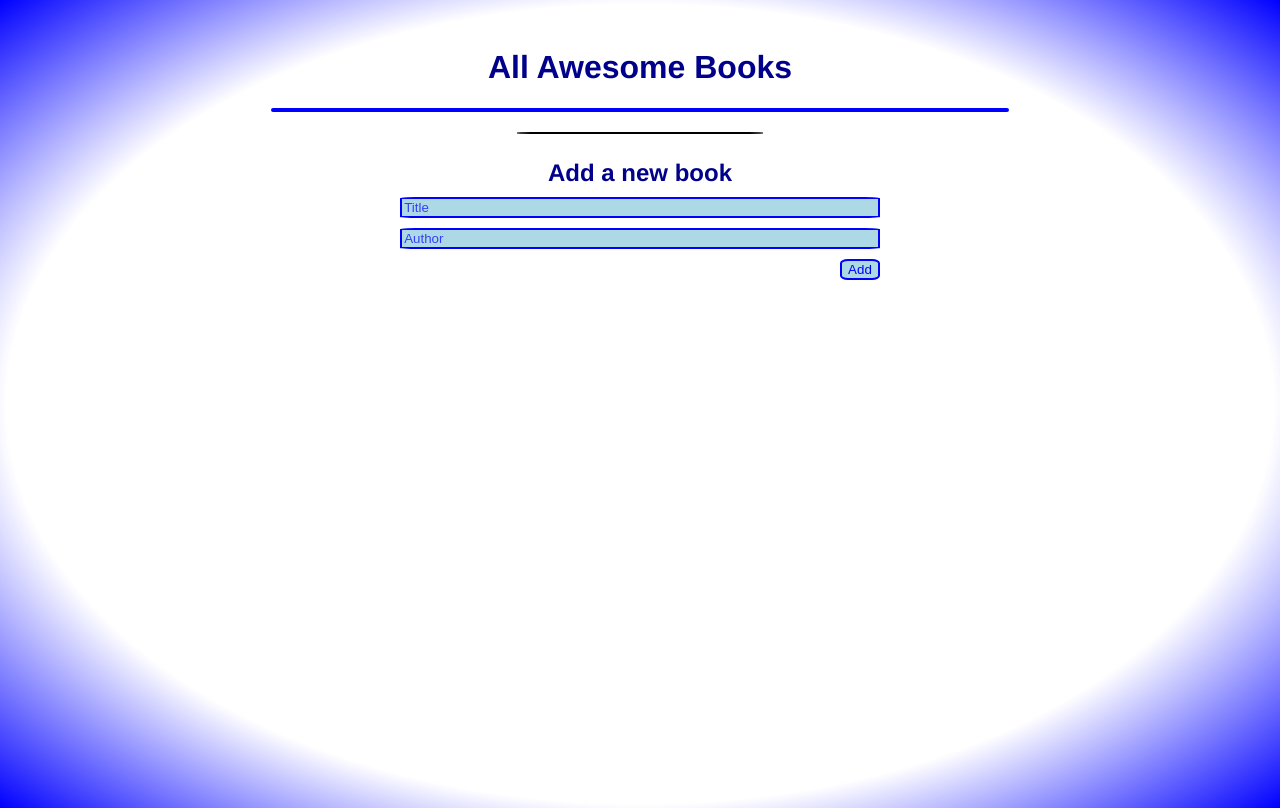
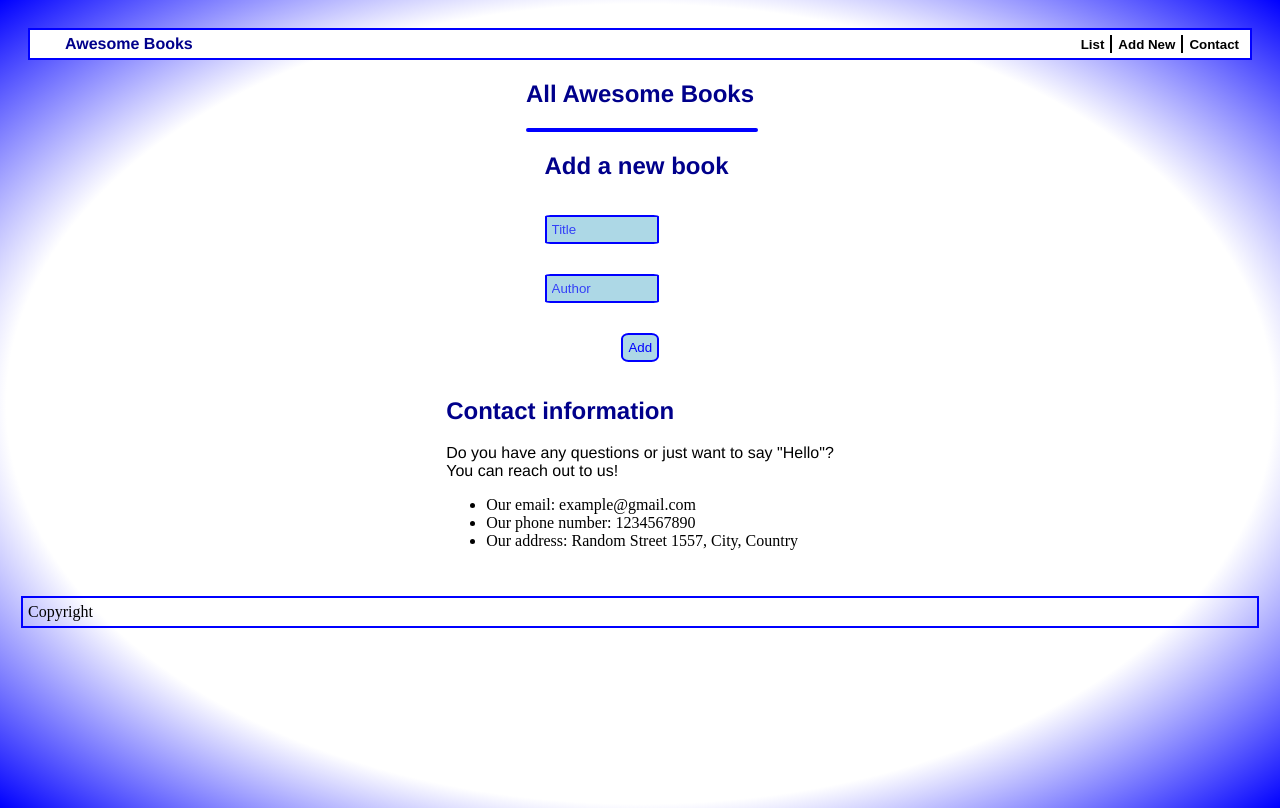
Before and after one commit to asdt560/Awesome-books, a website: page index.html in a window 1280 px wide. Drawn offline with Linux system fonts and the light colour scheme.

Commit message:
Add navbar and footer

```diff
--- a/index.html
+++ b/index.html
@@ -8,11 +8,23 @@
     <title>All Awesome Books</title>
 </head>
 <body>
-    <h1>All Awesome Books</h1>
-    <section id="bookcontainer">
+    <header id="headercontainer">
+        <div id="header">
+            <p id="logo">Awesome Books</p>
+            <div id="navholder">
+                <button class="navitem" id="listnav">List</button>
+                <button class="navitem" id="addnav">Add New</button>
+                <button class="navitem" id="contactnav">Contact</button>
+            </div>
+        </div>
+        <div id="date"></div>
+    </header>
+    <section id="listsection">
+        <h1>All Awesome Books</h1>
+        <section id="bookcontainer">
+        </section>
     </section>
-    <span class="divider"></span>
-    <section id="formcontainer">
+    <section id="formsection">
         <h2 class="sectiontitle">Add a new book</h2>
         <form id="form">
             <input class="formelement" type="text" id="title" placeholder="Title" required>
@@ -20,6 +32,19 @@
             <button class="formelement" id="button" type="submit">Add</button>
         </form>
     </section>
+    <section id="contactsection">
+        <h2 class="sectiontitle">Contact information</h2>
+        <p class="contact">Do you have any questions or just want to say "Hello"?</p>
+        <p class="contact">You can reach out to us!</p>
+        <ul>
+            <li>Our email: example@gmail.com</li>
+            <li>Our phone number: 1234567890</li>
+            <li>Our address: Random Street 1557, City, Country</li>
+        </ul>
+    </section>
+    <footer id="footer">
+        Copyright
+    </footer>
     <script src="./scripts.js"></script>
 </body>
 </html>
--- a/styles.css
+++ b/styles.css
@@ -7,7 +7,7 @@ body {
   align-items: center;
   background-image: radial-gradient(white 70%, blue);
   background-repeat: no-repeat;
-  background-size: contain;
+  background-size: cover;
 }
 
 h1 {
@@ -20,12 +20,58 @@ p {
   font-family: 'Franklin Gothic Medium', 'Arial Narrow', Arial, sans-serif;
 }
 
+#headercontainer {
+  width: 100%;
+}
+
+#header {
+  border: 2px solid blue;
+  padding: 5px;
+  display: flex;
+  justify-content: space-between;
+  background: white;
+}
+
+#logo {
+  font-family: 'Franklin Gothic Medium', 'Arial Narrow', Arial, sans-serif;
+  font-weight: bolder;
+  -webkit-background-clip: text;
+  color: darkblue;
+  margin-left: 30px;
+}
+
+#navholder {
+  display: flex;
+}
+
+.navitem {
+  background: none;
+  border: none;
+  font-weight: 600;
+  border-right: 2px solid black;
+}
+
+.navitem:last-child {
+  border-right: none;
+}
+
+.navitem:hover {
+  color: blue;
+}
+
+#main {
+  width: 100%;
+  display: flex;
+  flex-direction: column;
+  align-items: center;
+}
+
 #bookcontainer {
   display: flex;
   flex-direction: column;
   border: 2px solid blue;
   border-radius: 5px;
-  width: 60%;
+  width: 100%;
 }
 
 .book {
@@ -62,31 +108,35 @@ p {
 
 .sectiontitle {
   font-family: 'Franklin Gothic Medium', 'Arial Narrow', Arial, sans-serif;
-  margin: 5px;
   align-self: center;
   color: darkblue;
 }
 
 #formcontainer {
-  width: 40%;
-  display: flex;
+  width: 100%;
+  display: none;
   flex-direction: column;
+  align-items: center;
+  justify-content: space-between;
 }
 
 #form {
   display: flex;
   flex-direction: column;
   justify-content: space-between;
+  width: 60%;
 }
 
 .formelement {
-  margin: 5px;
+  margin: 15px 0;
   border: 2px solid blue;
   border-radius: 5%;
   background-color: lightblue;
+  padding: 5px;
 }
 
 #button {
+  padding: 5px;
   align-self: flex-end;
   border-radius: 20%;
   color: blue;
@@ -101,3 +151,15 @@ p {
   color: blue;
   opacity: 0.7;
 }
+
+button {
+  cursor: pointer;
+}
+
+#footer {
+  display: flex;
+  border: 2px solid blue;
+  width: 100%;
+  padding: 5px;
+  margin: 30px 0;
+}
```
